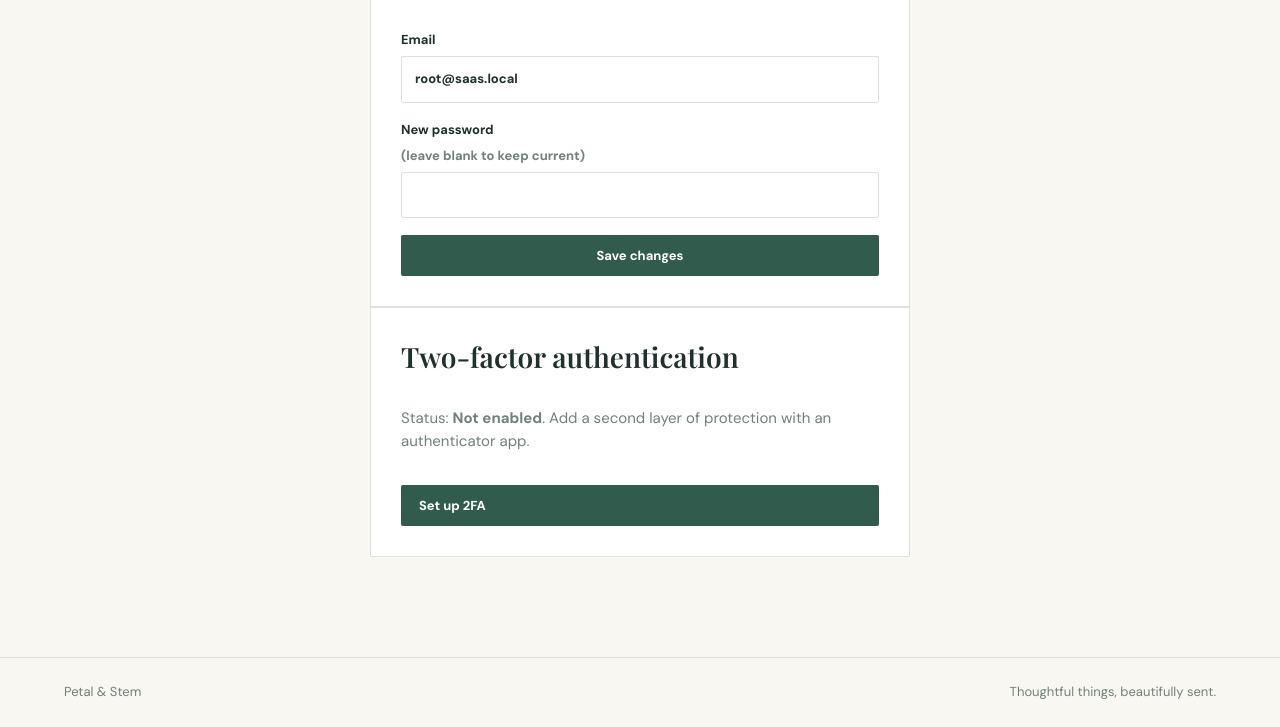
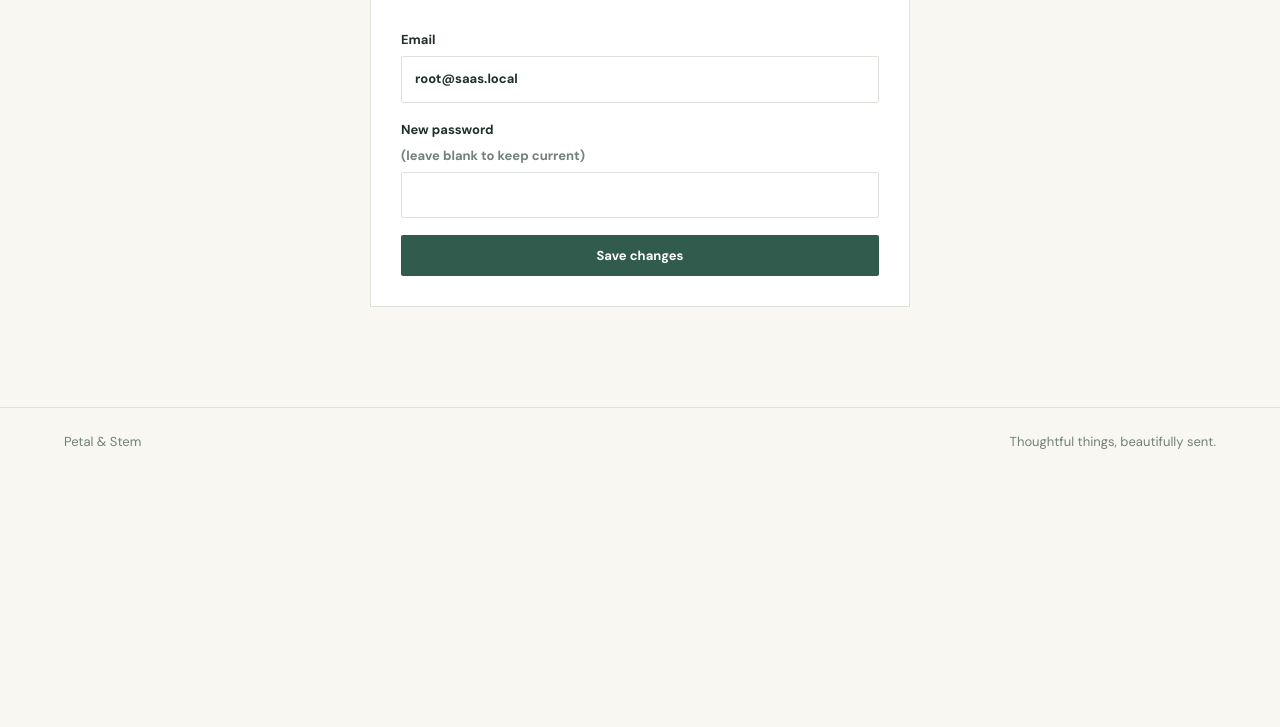
Before and after one commit to kalios5/Ethical-Hacking-Mod, a Flask app: page /auth/account in a window 1280 px wide. Shown: the part 245-972 px from the top of the page. After the commit the page ends 694 px from the top, so only its background shows below. Run offline with Flask 3, Linux system fonts and the light colour scheme; the visitor is signed in with stand-in values (Sample User, id 1); data comes from the database, SQL or seed files in the repository; some web fonts are replaced.

Commit message:
Revert "2fa + csrf +zip bomb protection"
This reverts commit c8343b63919f85d3c1834a5936d1d29038e24242.

```diff
--- a/app/admin/routes.py
+++ b/app/admin/routes.py
@@ -140,23 +140,11 @@ def plugins():
 @admin_required
 @limiter.limit("5 per minute")
 def import_plugin():
-    from app.pluginmanager.loader import PluginValidationError, import_third_party_plugin, read_zip_manifest
+    from app.pluginmanager.loader import PluginValidationError, import_third_party_plugin
 
     shop = current_shop()
     name = request.form.get("name", "").strip().lower()
     file = request.files.get("file")
-
-    # Forensic manifest: record exactly what the uploaded zip contained
-    # (every file + size, not just __init__.py) BEFORE extraction. Detection
-    # only - blocks nothing - so any malicious multi-file upload leaves a
-    # full evidence trail in the audit log.
-    if file is not None:
-        manifest = read_zip_manifest(file)
-        if manifest:
-            files_summary = ", ".join(f"{fn}({sz}b)" for fn, sz in manifest[:30])
-            audit(actions.PLUGIN_IMPORT, actor=current_user(), shop_id=shop.id,
-                  target_type="plugin", target_id=name, success=True,
-                  detail=f"upload manifest ({len(manifest)} files): {files_summary}")
 
     try:
         module = import_third_party_plugin(name, file)
@@ -193,7 +181,6 @@ def upload_plugin():
     if request.method == "POST":
         plugin_name = request.form.get("plugin_name", "").strip()
         file = request.files.get("plugin_file")
-        original_filename = file.filename if file else None
 
         if not plugin_name or not is_safe_plugin_name(plugin_name):
             error = "Plugin name must contain only letters, numbers, or underscores."
@@ -231,23 +218,11 @@ def upload_plugin():
                         plugin_row.enabled = False
                         db.session.commit()
 
-                        # Same forensic level as the zip path's manifest:
-                        # record exactly what was uploaded (filename + size),
-                        # not just that "an upload happened."
                         audit(actions.PLUGIN_IMPORT, actor=current_user(), shop_id=shop.id,
                               target_type="plugin", target_id=plugin_name, success=True,
-                              detail=f"single-file upload: {filename}({len(source_bytes)}b)")
+                              detail="single-file upload")
                         flash("Plugin uploaded - enable it on the plugins page to show it on your storefront.", "success")
                         return redirect(url_for("admin.plugins"))
-
-        # PARITY WITH THE ZIP PATH: every rejected attempt gets logged too,
-        # not just successes. Without this, a rejected malicious .py upload
-        # left NO trace at all in the audit log - a real gap compared to the
-        # zip path, which logs its manifest before validation even runs.
-        if error is not None:
-            audit(actions.PLUGIN_IMPORT, actor=current_user(), shop_id=shop.id,
-                  target_type="plugin", target_id=plugin_name or None, success=False,
-                  detail=f"rejected: {error} (filename={original_filename!r})")
 
     return render_template("admin/upload_plugin.html", error=error)
 
--- a/app/admin/templates/admin/product_edit.html
+++ b/app/admin/templates/admin/product_edit.html
@@ -4,7 +4,7 @@
     <section class="form-page">
         <p class="eyebrow">Admin / Catalogue</p>
         <h1>Edit product</h1>
-        <form class="form-card" method="post"><input type="hidden" name="csrf_token" value="{{ csrf_token() }}">
+        <form class="form-card" method="post">
             <label>Name
                 <input name="name" value="{{ product.name }}" required>
             </label>
--- a/app/admin/templates/admin/products.html
+++ b/app/admin/templates/admin/products.html
@@ -9,7 +9,7 @@
         <a class="back" href="{{ url_for('admin.dashboard') }}">← Dashboard</a>
     </div>
     <div class="admin-grid">
-        <form class="form-card" method="post"><input type="hidden" name="csrf_token" value="{{ csrf_token() }}">
+        <form class="form-card" method="post">
             <h2>Add product</h2>
             <label>Name
                 <input name="name" required>
@@ -34,7 +34,7 @@
                     </div>
                     <div>
                         <a class="text-button" href="{{ url_for('admin.edit_product', product_id=product.id) }}">Edit</a>
-                        <form class="inline" method="post" action="{{ url_for('admin.delete_product', product_id=product.id) }}"><input type="hidden" name="csrf_token" value="{{ csrf_token() }}">
+                        <form class="inline" method="post" action="{{ url_for('admin.delete_product', product_id=product.id) }}">
                             <button class="text-button danger" type="submit">Delete</button>
                         </form>
                     </div>
--- a/app/auth/routes.py
+++ b/app/auth/routes.py
@@ -11,7 +11,6 @@ from app.Database.models import User, Plugin
 from app.security_plugins.temp_lockout import is_locked_out, record_failed_attempt, seconds_remaining, reset_on_success
 from app.security_plugins.new_device_alert import is_new_ip
 from app.security_plugins import ip_rate_limit as ip_limiter
-from app.auth import twofa
 
 
 def _feature_enabled(shop_id, name):
@@ -74,20 +73,6 @@ def login():
         # LOGIN_FAILED to the audit log and keeps failed_logins current.
         user = authenticate(username, password, ip=ip)
         if user:
-            # If 2FA is on for this account, DON'T complete login yet -
-            # stash a pending marker and divert to the code-entry page.
-            # The session stays unauthenticated (no user_id) until verified.
-            if user.twofa_enabled and user.twofa_secret:
-                session.clear()
-                session["pending_2fa_user_id"] = user.id
-                session["pending_2fa_ip"] = ip
-                session["pending_2fa_check_time"] = check_time.isoformat()
-                reset_on_success(user)
-                audit(actions.TWOFA_CHALLENGE, actor=user, ip=ip, shop_id=user.shop_id,
-                      target_type="user", target_id=user.id, success=True,
-                      detail="password ok, awaiting 2FA")
-                return redirect(url_for("auth.two_factor"))
-
             # session.clear() must run BEFORE any flash() calls for this
             # login - flash() stores messages inside the session, and
             # clear() wipes anything flashed before it runs.
@@ -117,46 +102,6 @@ def logout():
     session.clear()
     flash("You have been signed out.", "success")
     return redirect(url_for("storefront.index"))
-
-
-@bp.route("/2fa", methods=["GET", "POST"])
-def two_factor():
-    # Second step of a 2FA login. Reachable only when login() verified the
-    # password and stashed pending_2fa_user_id - session NOT yet authed.
-    pending_id = session.get("pending_2fa_user_id")
-    if not pending_id:
-        return redirect(url_for("auth.login"))
-
-    user = User.query.get(pending_id)
-    if user is None or not user.twofa_enabled:
-        session.clear()
-        return redirect(url_for("auth.login"))
-
-    if request.method == "POST":
-        code = request.form.get("code", "")
-        if twofa.verify_code(user, code):
-            ip = session.get("pending_2fa_ip")
-            check_time_raw = session.get("pending_2fa_check_time")
-            session.clear()
-            session["user_id"] = user.id
-            audit(actions.TWOFA_SUCCESS, actor=user, ip=ip, shop_id=user.shop_id,
-                  target_type="user", target_id=user.id, success=True, detail="2FA verified, login complete")
-            new_device_enabled = _feature_enabled(user.shop_id, "new_device_alert")
-            if new_device_enabled and check_time_raw:
-                try:
-                    if is_new_ip(user, ip, datetime.fromisoformat(check_time_raw)):
-                        flash("New sign-in detected from an unrecognized location.", "notice")
-                except ValueError:
-                    pass
-            flash(f"Welcome back, {user.username}.", "success")
-            return redirect(url_for("storefront.index"))
-
-        audit(actions.ACCESS_DENIED, actor=user, ip=session.get("pending_2fa_ip"),
-              shop_id=user.shop_id, target_type="user", target_id=user.id,
-              success=False, detail="bad 2FA code")
-        flash("Invalid authentication code.", "error")
-
-    return render_template("auth/two_factor.html")
 
 
 @bp.route("/register", methods=["GET", "POST"])
@@ -198,44 +143,3 @@ def account():
             db.session.commit()
             flash("Account updated.", "success")
     return render_template("auth/account.html", user=user)
-
-@bp.route("/2fa/setup", methods=["GET", "POST"])
-@login_required
-def two_factor_setup():
-    # Enrollment. GET generates a not-yet-activated secret + shows the QR.
-    # POST confirms the user can produce a valid code, and only THEN flips
-    # twofa_enabled on - so a mis-scanned QR can't lock someone out.
-    user = current_user()
-    if user.twofa_enabled:
-        flash("Two-factor authentication is already enabled.", "notice")
-        return redirect(url_for("auth.account"))
-
-    if request.method == "POST":
-        code = request.form.get("code", "")
-        if twofa.verify_code(user, code):
-            user.twofa_enabled = True
-            db.session.commit()
-            audit(actions.TWOFA_SUCCESS, actor=user, shop_id=user.shop_id,
-                  target_type="user", target_id=user.id, success=True, detail="2FA enabled")
-            flash("Two-factor authentication is now enabled.", "success")
-            return redirect(url_for("auth.account"))
-        flash("That code didn't match - try again.", "error")
-    else:
-        user.twofa_secret = twofa.generate_secret()
-        db.session.commit()
-
-    return render_template("auth/two_factor_setup.html",
-                           qr=twofa.qr_data_uri(user), secret=user.twofa_secret)
-
-
-@bp.route("/2fa/disable", methods=["POST"])
-@login_required
-def two_factor_disable():
-    user = current_user()
-    user.twofa_enabled = False
-    user.twofa_secret = None
-    db.session.commit()
-    audit(actions.TWOFA_SUCCESS, actor=user, shop_id=user.shop_id,
-          target_type="user", target_id=user.id, success=True, detail="2FA disabled")
-    flash("Two-factor authentication has been disabled.", "success")
-    return redirect(url_for("auth.account"))
--- a/app/auth/templates/auth/account.html
+++ b/app/auth/templates/auth/account.html
@@ -4,7 +4,7 @@
     <section class="form-page">
         <p class="eyebrow">Account settings</p>
         <h1>{{ user.username }}</h1>
-        <form class="form-card" method="post"><input type="hidden" name="csrf_token" value="{{ csrf_token() }}">
+        <form class="form-card" method="post">
             <label>Email
                 <input type="email" name="email" value="{{ user.email }}" required>
             </label>
@@ -13,19 +13,5 @@
             </label>
             <button class="button" type="submit">Save changes</button>
         </form>
-
-        <div class="form-card">
-            <h2>Two-factor authentication</h2>
-            {% if user.twofa_enabled %}
-                <p class="muted">Status: <strong>Enabled</strong>. Your account asks for a code at login.</p>
-                <form method="post" action="{{ url_for('auth.two_factor_disable') }}">
-                    <input type="hidden" name="csrf_token" value="{{ csrf_token() }}">
-                    <button class="button" type="submit">Disable 2FA</button>
-                </form>
-            {% else %}
-                <p class="muted">Status: <strong>Not enabled</strong>. Add a second layer of protection with an authenticator app.</p>
-                <a class="button" href="{{ url_for('auth.two_factor_setup') }}">Set up 2FA</a>
-            {% endif %}
-        </div>
     </section>
 {% endblock %}
--- a/app/auth/templates/auth/login.html
+++ b/app/auth/templates/auth/login.html
@@ -4,7 +4,7 @@
     <section class="form-page">
         <p class="eyebrow">Welcome back</p>
         <h1>Log in</h1>
-        <form class="form-card" method="post"><input type="hidden" name="csrf_token" value="{{ csrf_token() }}">
+        <form class="form-card" method="post">
             <label>Username
                 <input name="username" autocomplete="username" required>
             </label>
--- a/app/auth/templates/auth/register.html
+++ b/app/auth/templates/auth/register.html
@@ -4,7 +4,7 @@
     <section class="form-page">
         <p class="eyebrow">Join the garden</p>
         <h1>Create account</h1>
-        <form class="form-card" method="post"><input type="hidden" name="csrf_token" value="{{ csrf_token() }}">
+        <form class="form-card" method="post">
             <label>Username
                 <input name="username" required>
             </label>
--- a/app/storefront/routes.py
+++ b/app/storefront/routes.py
@@ -35,7 +35,8 @@ def index():
             # Sanitize before rendering. Plugin authors (especially
             # is_third_party=True uploads) are semi-trusted at best — their
             # HTML output shouldn't be able to run script in a customer's
-            # browser.
+            # browser. Separate concern from the RCE-on-import
+            # vulnerability, which happens server-side and is untouched.
             widgets.append(bleach.clean(raw_html, tags=ALLOWED_TAGS, attributes=ALLOWED_ATTRS))
         except (ImportError, AttributeError):
             continue
--- a/app/storefront/templates/storefront/cart.html
+++ b/app/storefront/templates/storefront/cart.html
@@ -9,7 +9,7 @@
         <a class="back" href="{{ url_for('storefront.index') }}">Continue shopping →</a>
     </div>
     {% if lines %}
-        <form method="post" action="{{ url_for('storefront.update_cart') }}"><input type="hidden" name="csrf_token" value="{{ csrf_token() }}">
+        <form method="post" action="{{ url_for('storefront.update_cart') }}">
             <div class="cart-list">
                 {% for item, product in lines %}
                     <div class="cart-line">
--- a/app/storefront/templates/storefront/index.html
+++ b/app/storefront/templates/storefront/index.html
@@ -34,7 +34,7 @@
                     <div class="product-foot">
                         <strong>${{ "%.2f"|format(product.price) }}</strong>
                         {% if product.stock %}
-                            <form method="post" action="{{ url_for('storefront.add_to_cart', product_id=product.id) }}"><input type="hidden" name="csrf_token" value="{{ csrf_token() }}">
+                            <form method="post" action="{{ url_for('storefront.add_to_cart', product_id=product.id) }}">
                                 <button class="button small" type="submit">Add to cart</button>
                             </form>
                         {% else %}
--- a/app/storefront/templates/storefront/product.html
+++ b/app/storefront/templates/storefront/product.html
@@ -10,7 +10,7 @@
             <p class="lede">{{ product.description }}</p>
             <p class="price">${{ "%.2f"|format(product.price) }}</p>
             {% if product.stock %}
-                <form class="buy-form" method="post" action="{{ url_for('storefront.add_to_cart', product_id=product.id) }}"><input type="hidden" name="csrf_token" value="{{ csrf_token() }}">
+                <form class="buy-form" method="post" action="{{ url_for('storefront.add_to_cart', product_id=product.id) }}">
                     <label>Quantity <input type="number" name="quantity" value="1" min="1" max="{{ product.stock }}"></label>
                     <button class="button" type="submit">Add to cart</button>
                 </form>
--- a/deployment/requirements.txt
+++ b/deployment/requirements.txt
@@ -58,5 +58,3 @@ Werkzeug==3.1.3
 wrapt==2.4.1
 WTForms==3.2.1
 WTForms-Components==0.11.0
-pyotp==2.9.0
-qrcode==7.4.2
```
Also changed, not shown: app/__init__.py (+12 -4 lines), app/admin/validators.py (+0 -7 lines), app/auth/templates/auth/two_factor.html (deleted, +0 -16 lines), app/auth/templates/auth/two_factor_setup.html (deleted, +0 -21 lines), app/auth/twofa.py (deleted, +0 -34 lines), app/pluginmanager/loader.py (+0 -43 lines).
